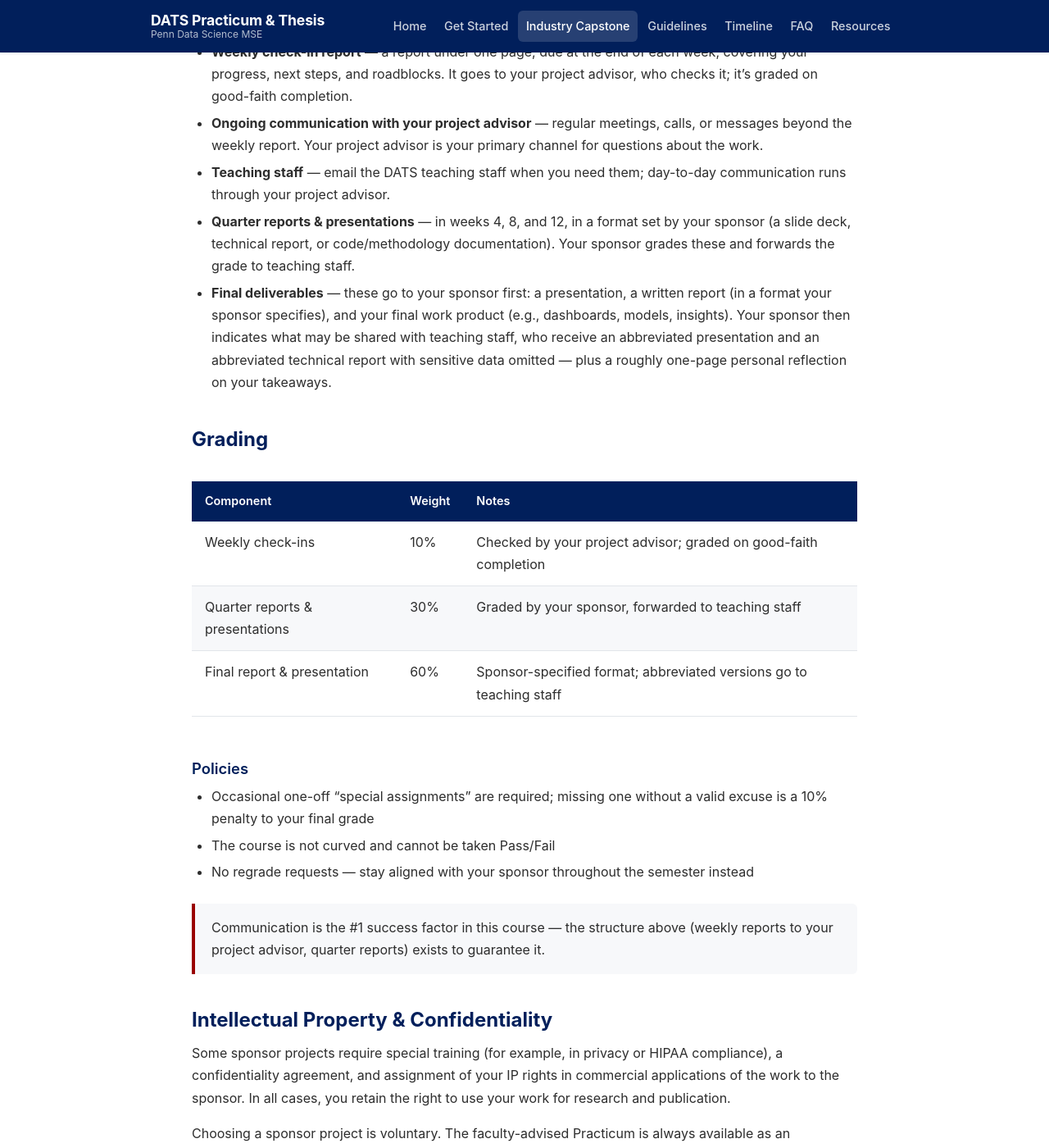
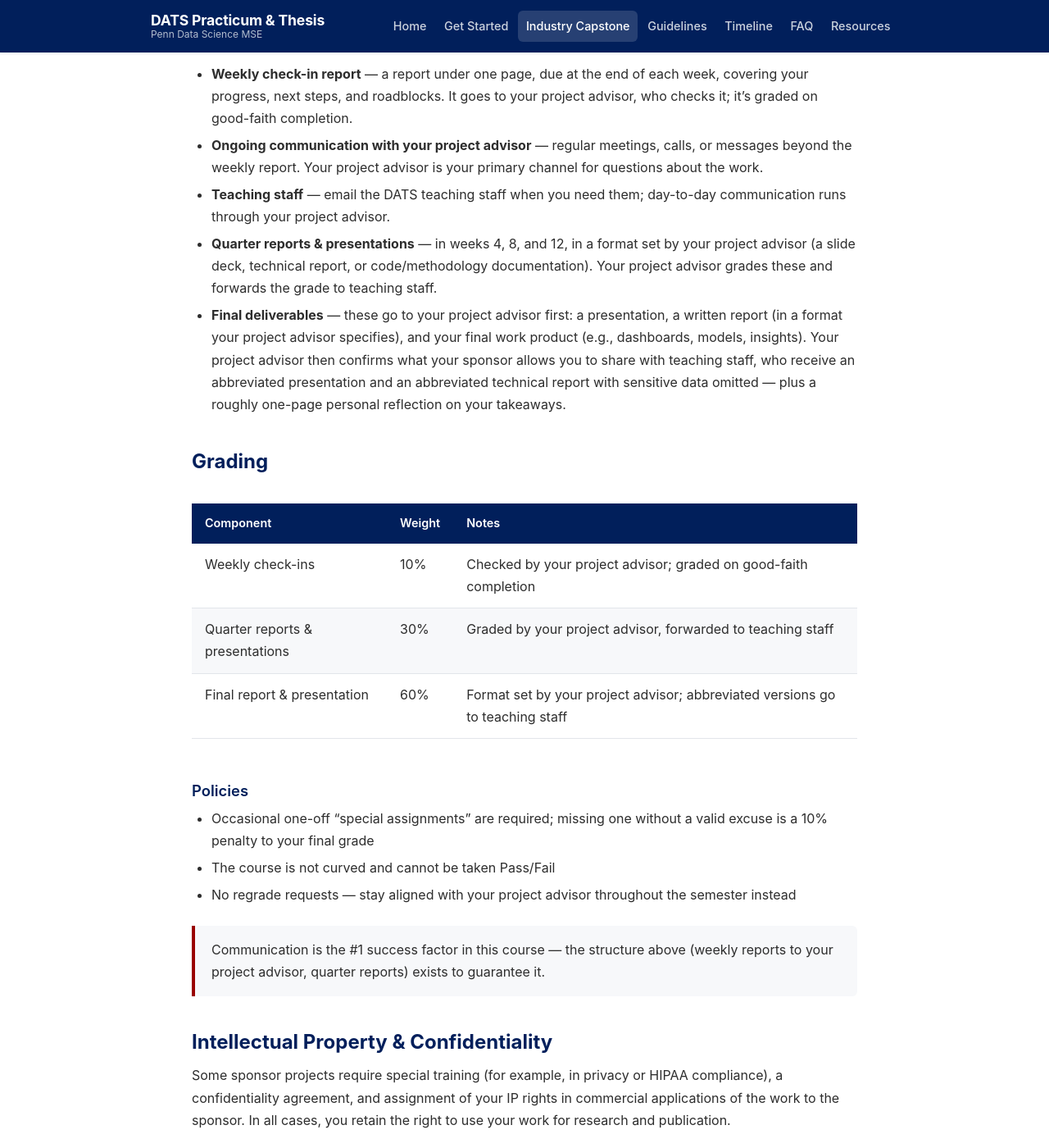
Before and after one commit to chandrasg/dats-projects, a Jekyll site: the page built from pages/industry-capstone.md, in a window 1280 px wide and 1400 px high, scrolled down 3687 px. Shown: the whole window at 82% size. Built offline with Jekyll 4.4.1, drawn with Linux system fonts in a browser that asks for light colours; some of the changed text lies outside the part shown.

Commit message:
Industry Capstone: standardize "sponsor" vs "project advisor"
"Sponsor" now always means the company (proposes the project,
interviews, sets IP terms, makes offers); "project advisor" always means
the person at the sponsor who supervises the student (receives reports,
sets formats, grades). Defined once at the top of the Industry Capstone
page. Replaced stray "employer"/"company" with "sponsor".

Co-Authored-By: Claude Opus 5.5 <noreply@anthropic.com>

```diff
--- a/_data/industry.yml
+++ b/_data/industry.yml
@@ -17,7 +17,7 @@ dates:
     note: "More projects may be added during the cycle — check back before you apply."
   - milestone: "Sponsor interviews begin"
     date: "Monday, July 27, 2026"
-    note: "Phone interview first, then an interview at the employer's HQ or via Zoom."
+    note: "Phone interview first, then an interview at the sponsor's HQ or via Zoom."
   - milestone: "Fall semester begins — projects commence"
     date: "Tuesday, August 25, 2026"
   - milestone: "Course add/drop deadline"
--- a/pages/industry-capstone.md
+++ b/pages/industry-capstone.md
@@ -6,7 +6,7 @@ permalink: /industry-capstone/
 
 # Industry Capstone
 
-The Industry Capstone (DATS 5990-002) is a variant of the Practicum in which your project comes from an industry sponsor rather than a Penn faculty advisor. Launched in Fall 2026, it's offered in partnership with Penn Engineering's StAGE (Strategic Advisory Group and Expertise) initiative. Day to day, you work with a **project advisor** — your supervisor at the sponsoring company — who is your primary point of contact. DATS teaching staff ({{ site.data.contacts.project_director.name }}, Faculty Director, and TAs) oversee the course and can be reached by email when needed.
+The Industry Capstone (DATS 5990-002) is a variant of the Practicum in which your project comes from an industry sponsor rather than a Penn faculty advisor. Launched in Fall 2026, it's offered in partnership with Penn Engineering's StAGE (Strategic Advisory Group and Expertise) initiative. Two terms are used throughout this page: your **sponsor** is the company that proposes and hosts your project, and your **project advisor** is the person at your sponsor who supervises you day to day — your primary point of contact. DATS teaching staff ({{ site.data.contacts.project_director.name }}, Faculty Director, and TAs) oversee the course and can be reached by email when needed.
 
 <div class="info-box">
 Looking for the faculty-advised version? The standard Practicum (DATS 5990-001) and Thesis (DATS 9990) are covered on the <a href="{{ '/get-started/' | relative_url }}">Get Started</a> page.
@@ -37,7 +37,7 @@ Looking for the faculty-advised version? The standard Practicum (DATS 5990-001)
 <tr><td>Course</td><td>DATS 5990-002</td></tr>
 <tr><td>Credit</td><td>1 CU per semester; maximum 2 CU of Industry Capstone total</td></tr>
 <tr><td>Compensation</td><td>None — for <a href="{{ '/faq/' | relative_url }}">academic credit only</a></td></tr>
-<tr><td>Location</td><td>Remote, from the employer's perspective</td></tr>
+<tr><td>Location</td><td>Remote — you don't work on-site at the sponsor</td></tr>
 <tr><td>Sponsor sectors</td><td>Technology, robotics &amp; defense, consulting, quant/finance</td></tr>
 <tr><td>First offered</td><td>Fall 2026</td></tr>
 </tbody>
@@ -96,13 +96,13 @@ Looking for the faculty-advised version? The standard Practicum (DATS 5990-001)
 <tr>
 <td>Final deliverable</td>
 <td>5–10 page report + poster</td>
-<td>Sponsor report + presentation + work product</td>
+<td>Report + presentation + work product for your sponsor</td>
 <td>Full thesis + talk</td>
 </tr>
 <tr>
 <td>Who grades</td>
 <td>Advisor input + Projects Director</td>
-<td>Sponsor grades forwarded to teaching staff</td>
+<td>Project advisor's grades, forwarded to teaching staff</td>
 <td>Advisor input + Projects Director</td>
 </tr>
 <tr>
@@ -155,7 +155,7 @@ Only apply to projects you're prepared to commit to — acceptances are treated
 </li>
 <li>
 <strong>Align on scope</strong><br>
-Before the semester begins, you, your sponsor, and the teaching staff meet to align on project scope and expectations.
+Before the semester begins, you, your project advisor, and the teaching staff meet to align on project scope and expectations.
 </li>
 <li>
 <strong>Enroll</strong><br>
@@ -190,8 +190,8 @@ The Industry Capstone runs on a more structured cadence than the faculty-advised
 - **Weekly check-in report** — a report under one page, due at the end of each week, covering your progress, next steps, and roadblocks. It goes to your project advisor, who checks it; it's graded on good-faith completion.
 - **Ongoing communication with your project advisor** — regular meetings, calls, or messages beyond the weekly report. Your project advisor is your primary channel for questions about the work.
 - **Teaching staff** — email the DATS teaching staff when you need them; day-to-day communication runs through your project advisor.
-- **Quarter reports & presentations** — in weeks 4, 8, and 12, in a format set by your sponsor (a slide deck, technical report, or code/methodology documentation). Your sponsor grades these and forwards the grade to teaching staff.
-- **Final deliverables** — these go to your sponsor first: a presentation, a written report (in a format your sponsor specifies), and your final work product (e.g., dashboards, models, insights). Your sponsor then indicates what may be shared with teaching staff, who receive an abbreviated presentation and an abbreviated technical report with sensitive data omitted — plus a roughly one-page personal reflection on your takeaways.
+- **Quarter reports & presentations** — in weeks 4, 8, and 12, in a format set by your project advisor (a slide deck, technical report, or code/methodology documentation). Your project advisor grades these and forwards the grade to teaching staff.
+- **Final deliverables** — these go to your project advisor first: a presentation, a written report (in a format your project advisor specifies), and your final work product (e.g., dashboards, models, insights). Your project advisor then confirms what your sponsor allows you to share with teaching staff, who receive an abbreviated presentation and an abbreviated technical report with sensitive data omitted — plus a roughly one-page personal reflection on your takeaways.
 
 ## Grading
 
@@ -200,8 +200,8 @@ The Industry Capstone runs on a more structured cadence than the faculty-advised
 <thead><tr><th scope="col">Component</th><th scope="col">Weight</th><th scope="col">Notes</th></tr></thead>
 <tbody>
 <tr><td>Weekly check-ins</td><td>10%</td><td>Checked by your project advisor; graded on good-faith completion</td></tr>
-<tr><td>Quarter reports &amp; presentations</td><td>30%</td><td>Graded by your sponsor, forwarded to teaching staff</td></tr>
-<tr><td>Final report &amp; presentation</td><td>60%</td><td>Sponsor-specified format; abbreviated versions go to teaching staff</td></tr>
+<tr><td>Quarter reports &amp; presentations</td><td>30%</td><td>Graded by your project advisor, forwarded to teaching staff</td></tr>
+<tr><td>Final report &amp; presentation</td><td>60%</td><td>Format set by your project advisor; abbreviated versions go to teaching staff</td></tr>
 </tbody>
 </table>
 </div>
@@ -210,7 +210,7 @@ The Industry Capstone runs on a more structured cadence than the faculty-advised
 
 - Occasional one-off "special assignments" are required; missing one without a valid excuse is a 10% penalty to your final grade
 - The course is not curved and cannot be taken Pass/Fail
-- No regrade requests — stay aligned with your sponsor throughout the semester instead
+- No regrade requests — stay aligned with your project advisor throughout the semester instead
 
 <div class="info-box warning">
 Communication is the #1 success factor in this course — the structure above (weekly reports to your project advisor, quarter reports) exists to guarantee it.
```
Also changed, not shown: other parts of pages/industry-capstone.md (+1 -1 lines), index.md (+1 -1 lines), pages/faq.md (+2 -2 lines), pages/get-started.md (+1 -1 lines), pages/guidelines.md (+1 -1 lines).
